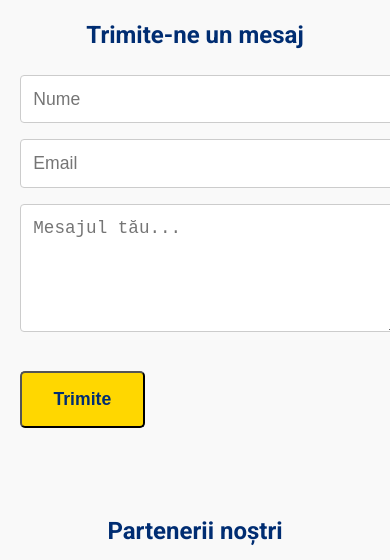
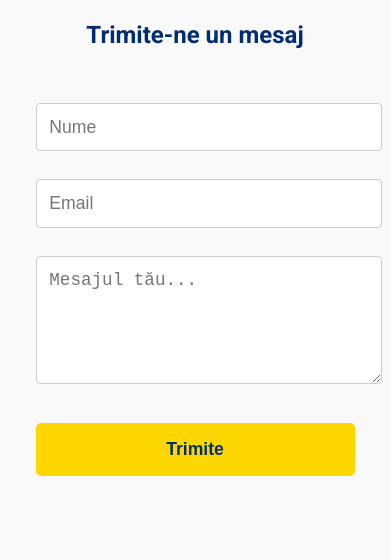
Before and after one commit to zzztudor/isect, a plain HTML site: page index.html in a window 390 px wide. Shown: the part 2734-3294 px from the top of the page. Drawn offline with nearby package versions, Linux system fonts and the light colour scheme.

Commit message:
centrare foem mobil

```diff
--- a/style.css
+++ b/style.css
@@ -190,6 +190,47 @@ body.dark .contact-form textarea {
   background: #2c2c2c;
   color: #fff;
   border: 1px solid #444;
+}
+ @media screen and (max-width: 768px) {
+  form {
+    width: 100%;
+    padding: 1rem;
+    box-sizing: border-box;
+  }
+
+  form input,
+  form select,
+  form textarea,
+  form button {
+    width: 100%;
+    font-size: 1rem;
+    padding: 0.75rem;
+    margin-top: 0.75rem;
+    border-radius: 0.75rem;
+    background-color: var(--input-bg, rgba(255,255,255,0.1));
+    color: var(--input-color, #000);
+    border: 1px solid var(--input-border, #ccc);
+    transition: all 0.2s ease-in-out;
+  }
+
+  form input:focus,
+  form select:focus,
+  form textarea:focus {
+    outline: none;
+    border-color: var(--accent-color, #fdd835);
+    box-shadow: 0 0 0 2px rgba(253, 216, 53, 0.4);
+  }
+
+  form button {
+    background-color: var(--accent-color, #fdd835);
+    color: #000;
+    border: none;
+    cursor: pointer;
+  }
+
+  form button:hover {
+    opacity: 0.9;
+  }
 }
 
 /* === BUTTON === */
```
